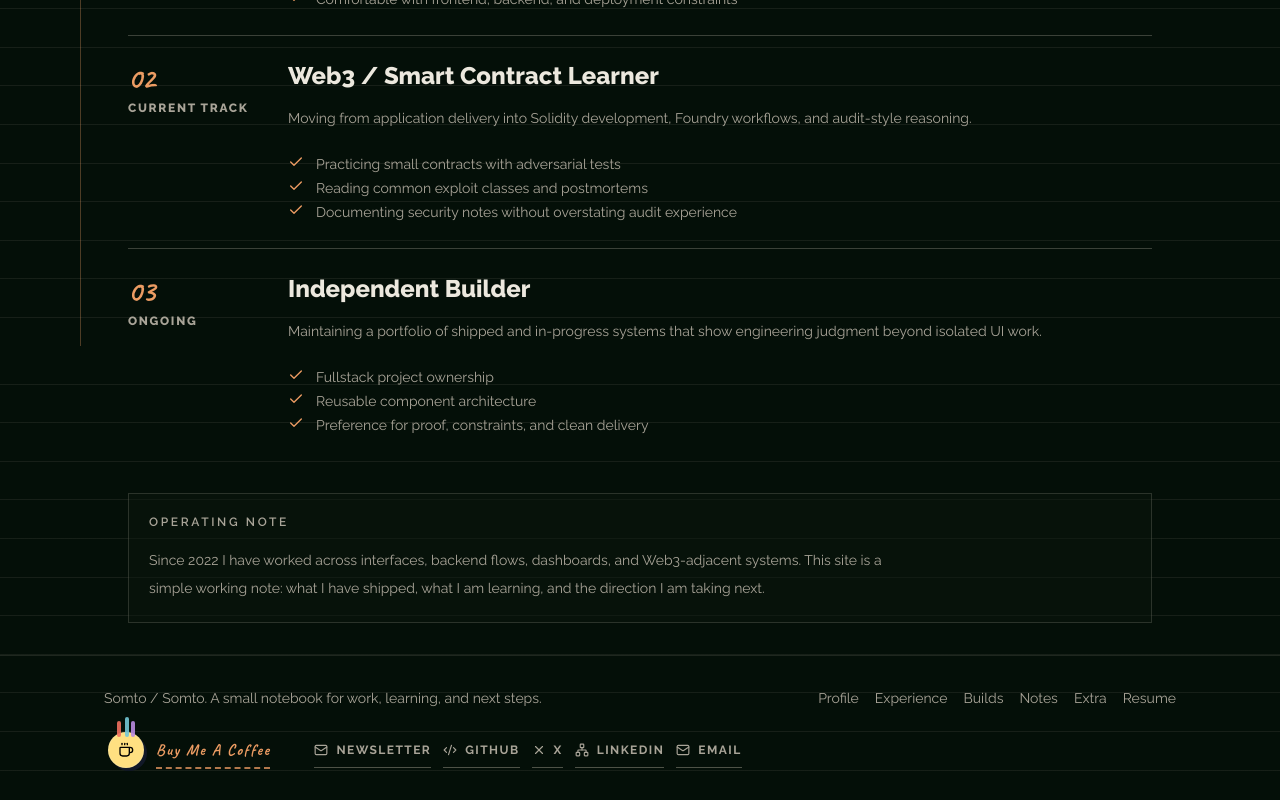
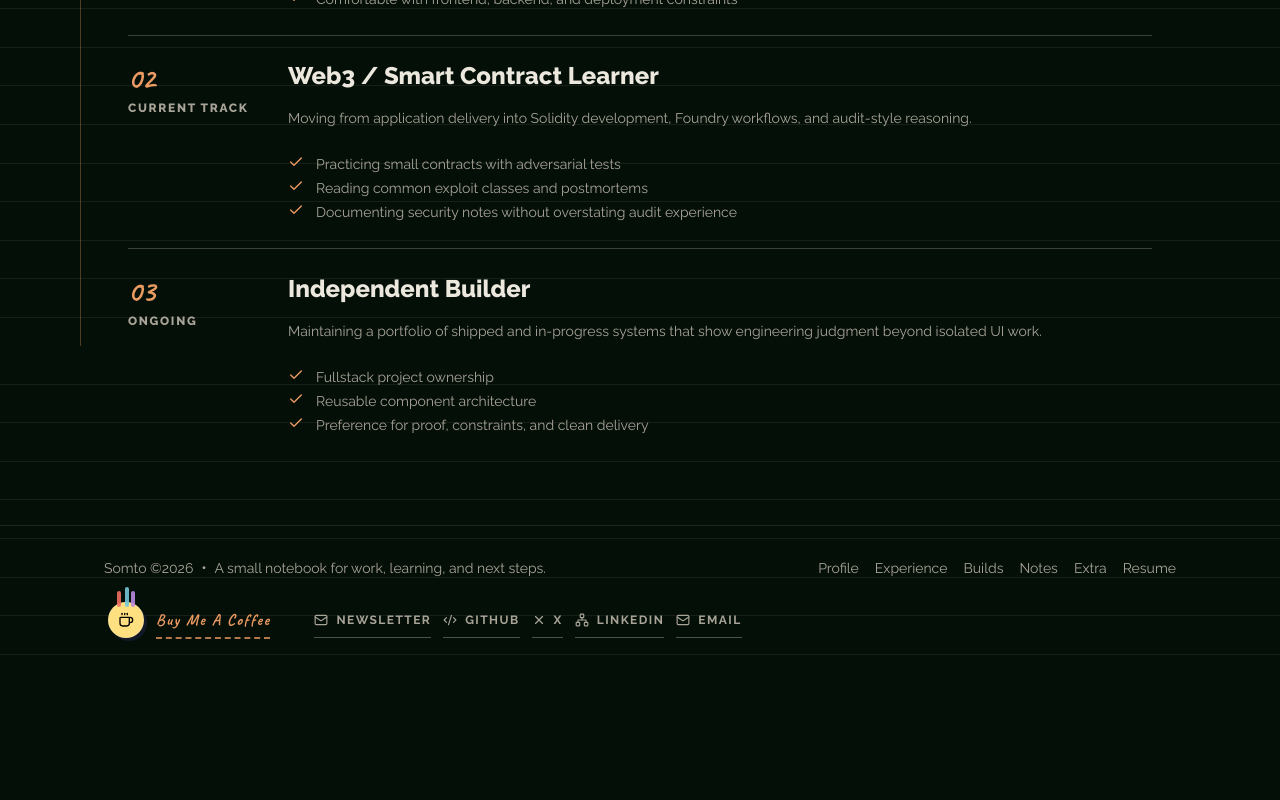
Before and after one commit to S0mt0/portfolio, a Next.js app: page /experience in a window 1280 px wide. Shown: the part 454-1254 px from the top of the page. After the commit the page ends 1124 px from the top, so only its background shows below. Built offline with nearby package versions, Linux system fonts and the light colour scheme; no server answers.

Commit message:
update footer and fallback operating notes of the experience page

```diff
--- a/app/experience/_components/operating-note.tsx
+++ b/app/experience/_components/operating-note.tsx
@@ -1,6 +1,8 @@
 import { MotionBlock } from "@/components/common/motion-primitives";
 
-export function OperatingNote({ note }: { note: string }) {
+export function OperatingNote({ note }: { note?: string }) {
+  if (!note) return null;
+
   return (
     <MotionBlock className="mt-8 border border-border/20 bg-card/45 p-5">
       <p className="text-xs font-semibold uppercase tracking-[0.22em] text-muted-foreground">
--- a/app/experience/page.tsx
+++ b/app/experience/page.tsx
@@ -50,7 +50,7 @@ export default async function ExperiencePage() {
         })
       )
     : experience;
-  const operatingNote = content?.hero.operatingNote || profile.summary;
+  const operatingNote = content?.hero.operatingNote;
 
   return (
     <PageShell>
--- a/components/layout/site-footer.tsx
+++ b/components/layout/site-footer.tsx
@@ -3,7 +3,7 @@ import Link from "next/link";
 import { FooterCoffeeLink } from "@/components/layout/buy-me-coffee-link";
 import { NewsletterSignup } from "@/components/common/newsletter-signup";
 import { getContactContent } from "@/lib/api/pages";
-import { navItems, profile, socialLinks } from "@/lib/fallbacks/portfolio-data";
+import { navItems, socialLinks } from "@/lib/fallbacks/portfolio-data";
 import { getSocialLinks } from "@/lib/utils";
 
 export async function SiteFooter() {
@@ -11,13 +11,15 @@ export async function SiteFooter() {
   const cmsLinks = getSocialLinks(contact?.data?.socials);
   const links = cmsLinks.length ? cmsLinks : socialLinks;
 
+  const year = new Date().getFullYear();
+
   return (
-    <footer className="border-t border-border/15">
+    <footer className="border-t border-border/15 mt-8">
       <div className="mx-auto flex max-w-6xl flex-col gap-6 px-5 py-8 text-sm text-muted-foreground sm:px-8 lg:px-10">
         <div className="flex flex-col gap-4 lg:flex-row lg:items-center lg:justify-between">
           <p>
-            {profile.handle} / {profile.name}. A small notebook for work,
-            learning, and next steps.
+            Somto &copy;{year} ・ A small notebook for work, learning, and next
+            steps.
           </p>
           <nav aria-label="Footer navigation" className="flex flex-wrap gap-4">
             {navItems.map((item) => (
```
